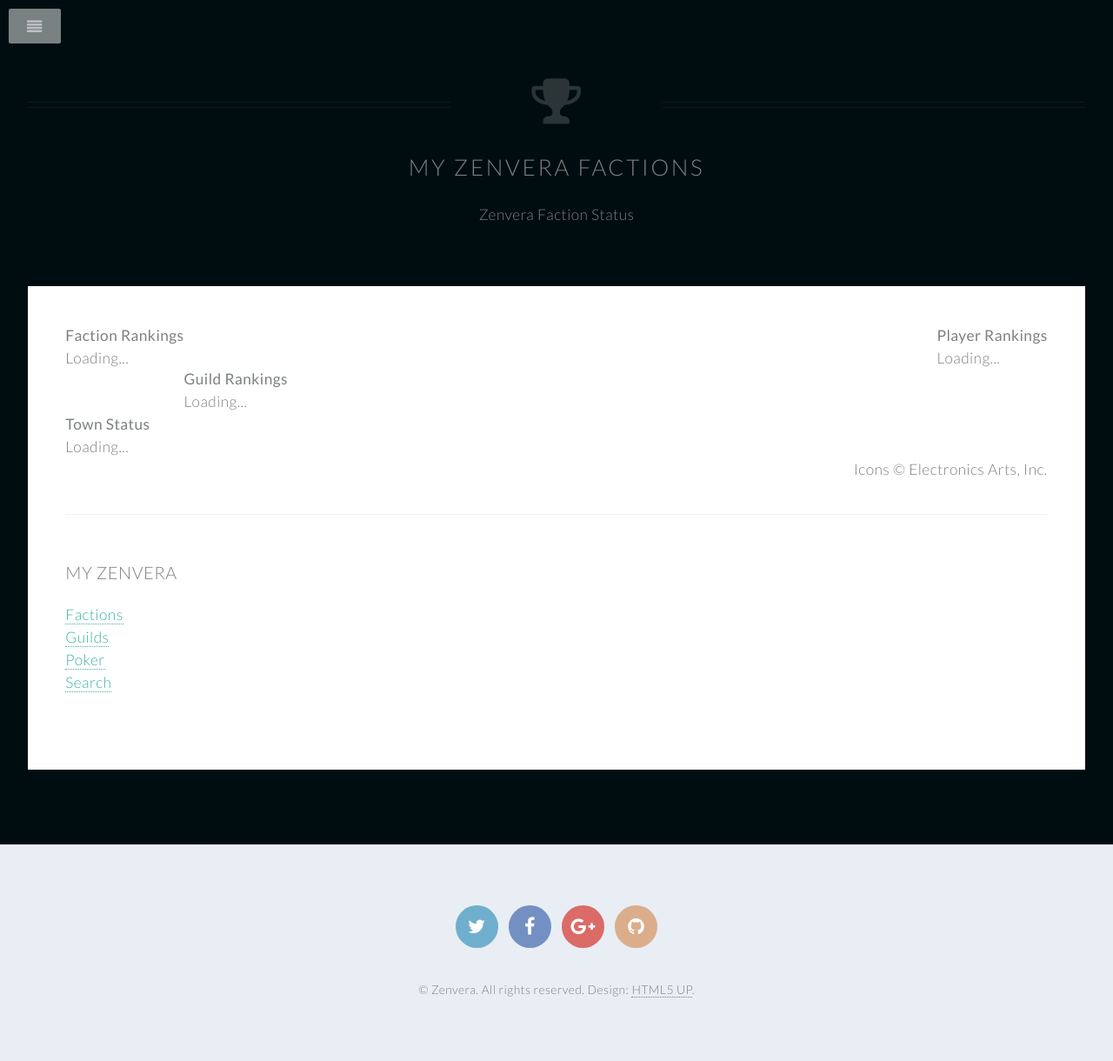
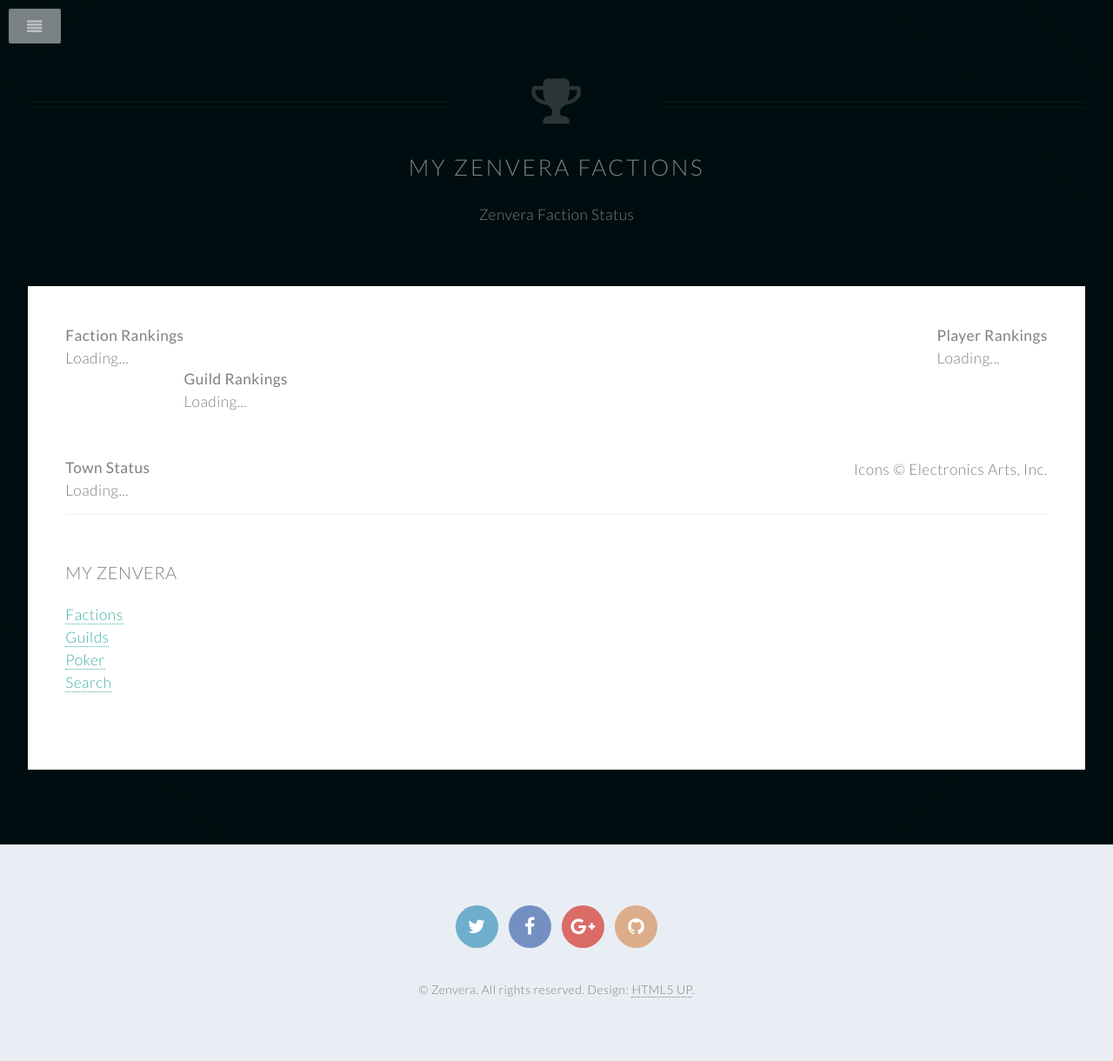
Before and after one commit to greeduomacro/zenvera.github.io, a Jekyll site: the page built from myzv-factions.md, in a window 1280 px wide. Shown: the whole page at 87% size. Built offline with Jekyll 4.4.1, drawn with Linux system fonts in a browser that asks for light colours; nearby versions of some CDN libraries.

Commit message:
refactor

```diff
--- a/myzv-factions.md
+++ b/myzv-factions.md
@@ -24,7 +24,7 @@
 <div id="faction-guild-rankings">Loading...</div>
 </fieldset>
 </div>
-<div style="clear: both; margin-top: 50px;">
+<div style="clear: both; position: relative; top: 50px;">
 <fieldset>
 <legend><strong>Town Status</strong></legend>
 <div id="town-status">Loading...</div>
```
